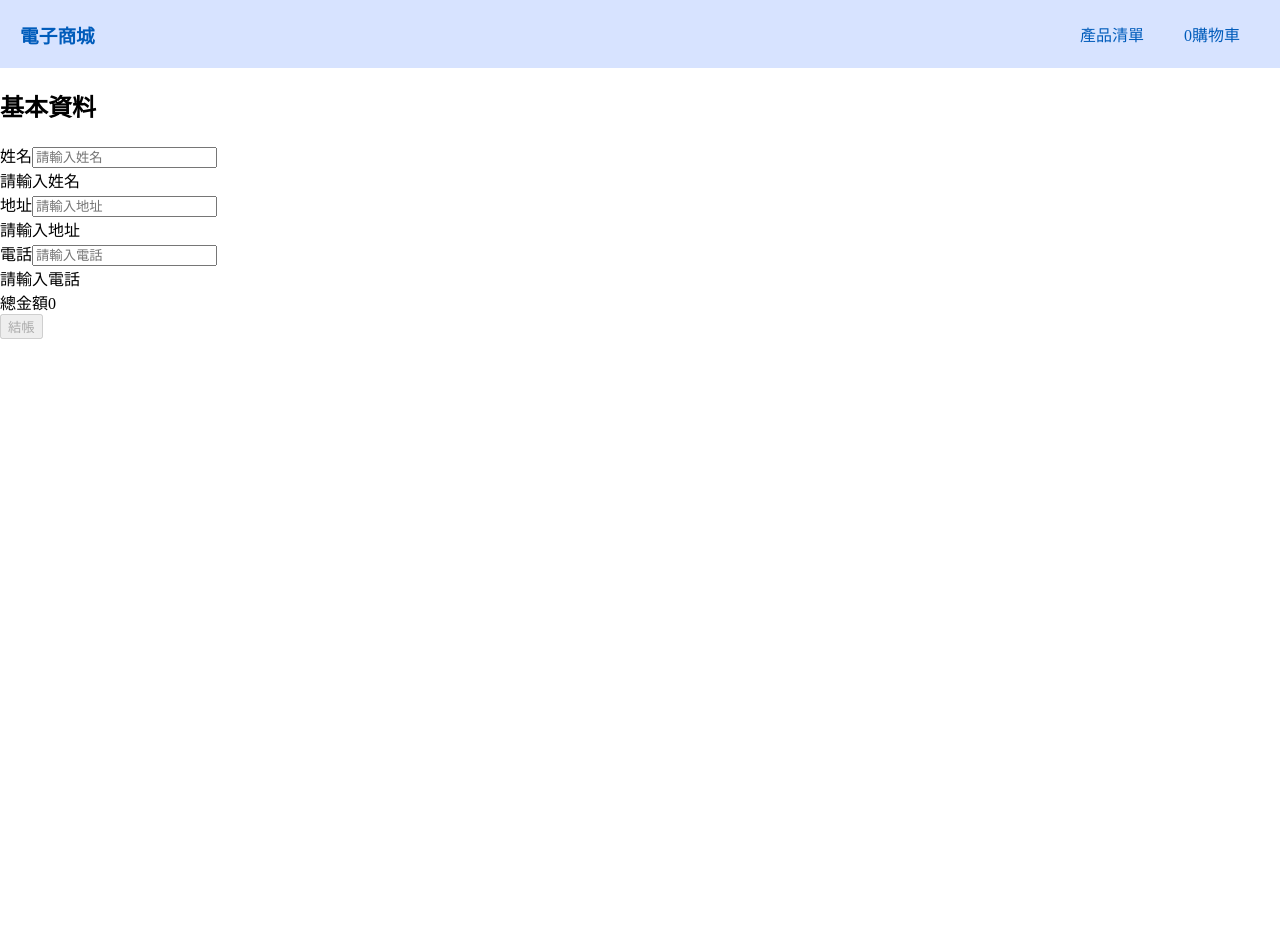
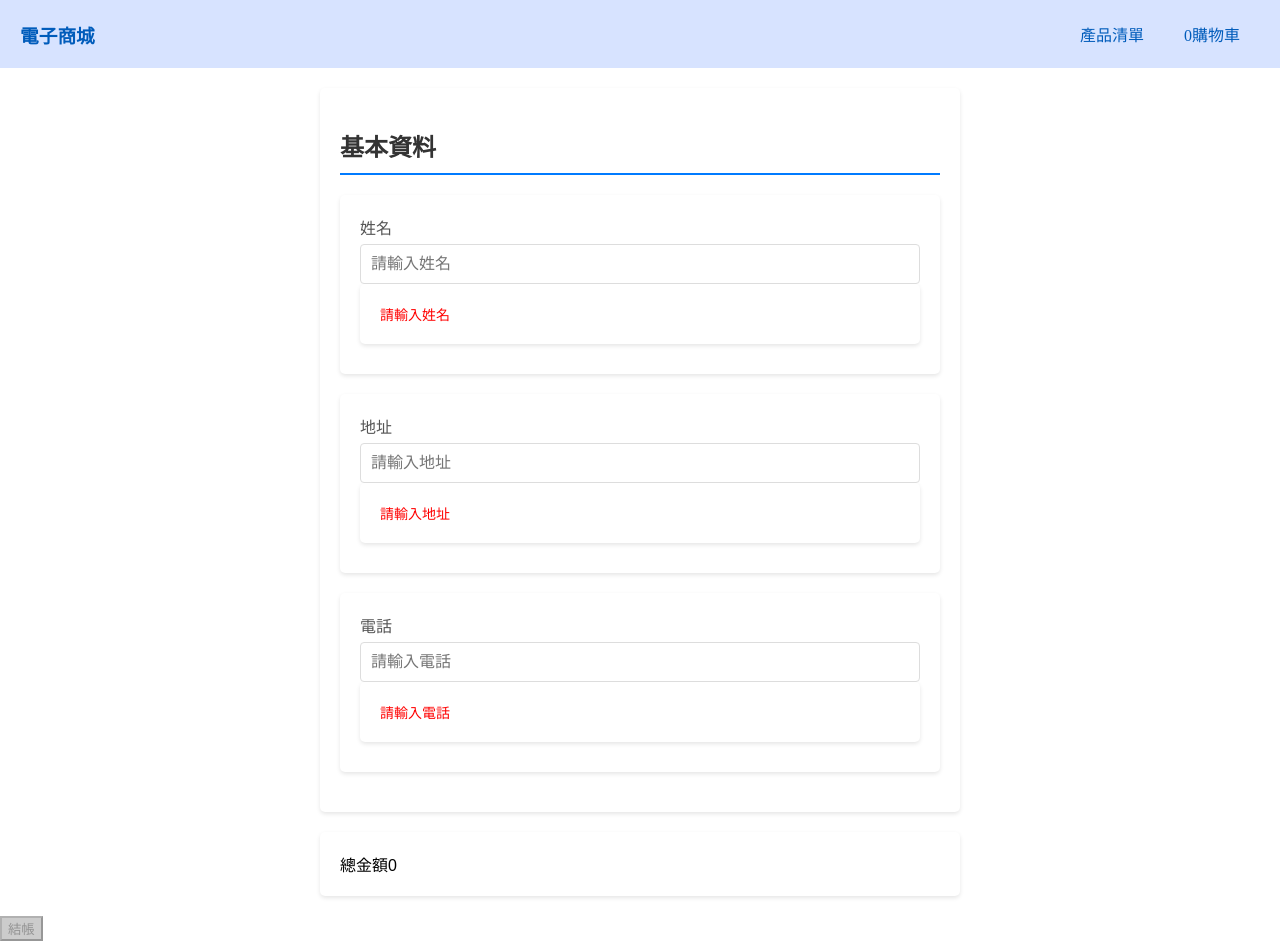
Before and after one commit to Reina0513/mcu-112-2-web-11130482-final, an Angular app: page /shopping in a window 1280 px wide. Before the commit the page ends 800 px from the top, so only its background shows below. Built offline with nearby package versions, Linux system fonts and the light colour scheme.

Commit message:
feat(shopping-cart):購物車樣式

```diff
--- a/src/app/shopping-cart-page/shopping-cart-page.component.css
+++ b/src/app/shopping-cart-page/shopping-cart-page.component.css
@@ -1,3 +1,115 @@
+/* 全局樣式 */
 :host {
+  font-family: Arial, sans-serif;
+  background-color: #f4f4f4;
+  margin: 0;
+  padding: 0;
+}
+
+/* 容器 */
+div {
+  background-color: #fff;
+  border-radius: 5px;
+  box-shadow: 0 2px 4px rgba(0, 0, 0, 0.1);
+  margin: 20px auto;
+  max-width: 600px;
+  padding: 20px;
+}
+
+h2 {
+  color: #333;
+  border-bottom: 2px solid #007bff;
+  padding-bottom: 10px;
+}
+
+form {
+  margin-top: 20px;
+}
+
+/* 表單項目 */
+label {
   display: block;
+  margin-bottom: 5px;
+  color: #555;
 }
+
+input[type='text'] {
+  width: calc(100% - 22px); /* 計算包括 padding 和 border */
+  padding: 10px;
+  margin-bottom: 10px;
+  border: 1px solid #ddd;
+  border-radius: 4px;
+  font-size: 16px;
+}
+
+input[type='text']:focus {
+  border-color: #007bff;
+  outline: none;
+}
+
+.error-message {
+  color: red;
+  font-size: 14px;
+  margin-top: -10px;
+  margin-bottom: 10px;
+}
+
+/* 購物車項目 */
+.cart-item {
+  display: flex;
+  align-items: center;
+  justify-content: space-between;
+  padding: 10px 0;
+  border-bottom: 1px solid #eee;
+}
+
+.cart-item:last-child {
+  border-bottom: none;
+}
+
+.cart-item span {
+  flex: 1;
+  text-align: center;
+}
+
+.cart-item button {
+  background-color: #007bff;
+  border: none;
+  color: white;
+  padding: 5px 10px;
+  margin: 0 5px;
+  border-radius: 4px;
+  cursor: pointer;
+}
+
+.cart-item button:hover {
+  background-color: #0056b3;
+}
+
+/* 總金額 */
+.total-amount {
+  text-align: right;
+  font-size: 18px;
+  font-weight: bold;
+  margin-top: 20px;
+}
+
+/* 結帳按鈕 */
+button[disabled] {
+  background-color: #ccc;
+  cursor: not-allowed;
+}
+
+button:not([disabled]) {
+  background-color: #28a745;
+  color: white;
+  padding: 10px 20px;
+  border: none;
+  border-radius: 4px;
+  cursor: pointer;
+  font-size: 16px;
+}
+
+button:not([disabled]):hover {
+  background-color: #218838;
+}
```
